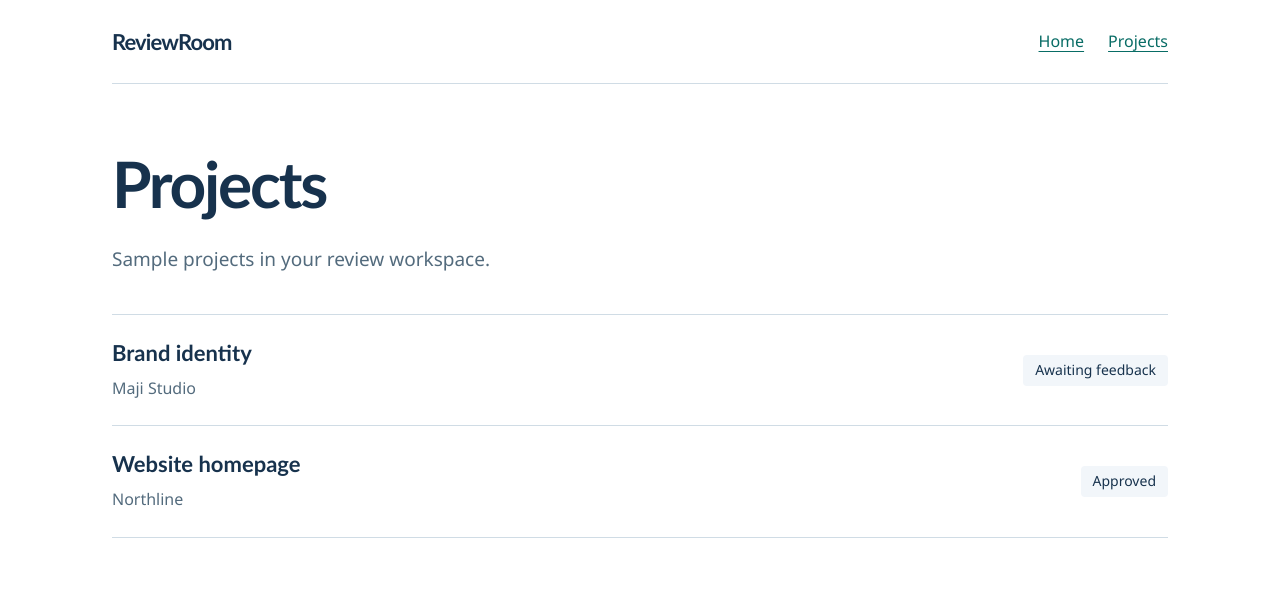
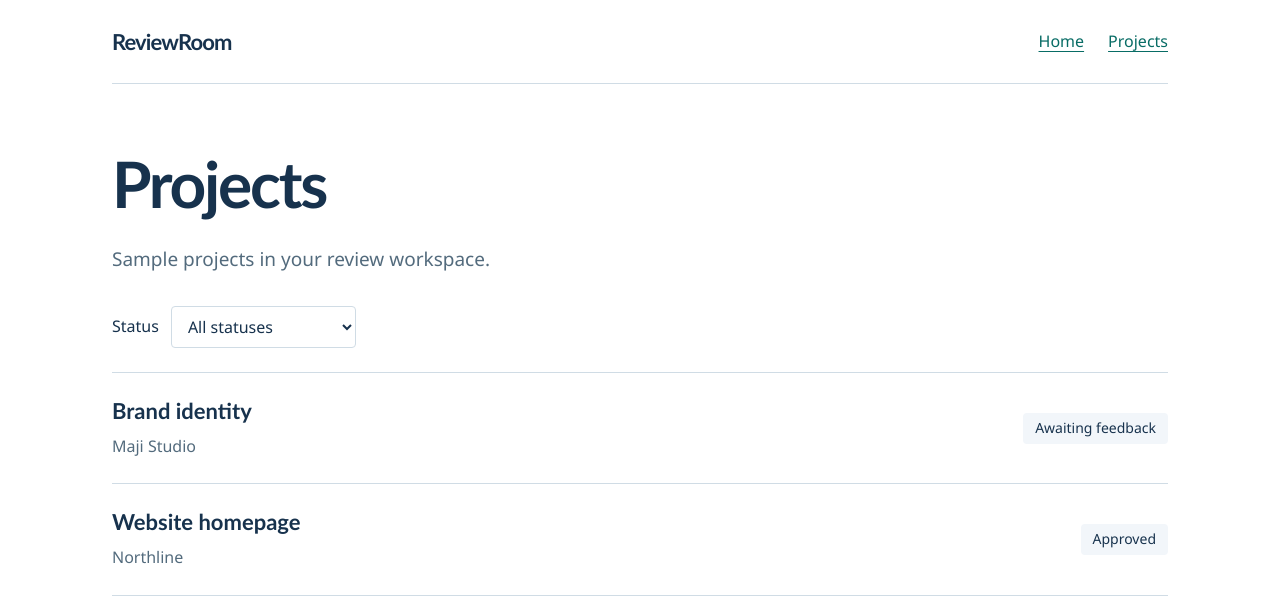
Before and after one commit to adil-aad/reviewroom, a Next.js app: page /projects in a window 1280 px wide. Shown: the top 602 px of the page. Built offline with nearby package versions, Linux system fonts and the light colour scheme.

Commit message:
feat: add a simple client-side project status filter

```diff
--- a/src/app/globals.css
+++ b/src/app/globals.css
@@ -18,7 +18,7 @@ body {
 }
 
 a { color: var(--accent); text-underline-offset: 0.25em; }
-a:focus-visible { outline: 3px solid var(--accent); outline-offset: 5px; }
+a:focus-visible, select:focus-visible { outline: 3px solid var(--accent); outline-offset: 5px; }
 h1, h2, h3, p { margin: 0; }
 h1, h2, h3, .wordmark { font-family: "Trebuchet MS", sans-serif; }
 
@@ -93,8 +93,25 @@ nav { display: flex; gap: 1.5rem; }
 .workflow li::marker { color: var(--accent); font-weight: 700; }
 .workflow p, .project-list p { margin-top: 0.5rem; color: var(--muted); }
 
+.project-filter {
+  display: flex;
+  align-items: center;
+  flex-wrap: wrap;
+  gap: 0.75rem;
+  margin-top: 2rem;
+}
+
+.project-filter select {
+  padding: 0.5rem 0.75rem;
+  border: 1px solid var(--line);
+  border-radius: 4px;
+  background: var(--paper);
+  color: var(--ink);
+  font: inherit;
+}
+
 .project-list {
-  margin-top: 2.5rem;
+  margin-top: 1.5rem;
   padding: 0;
   list-style: none;
   border-top: 1px solid var(--line);
--- /dev/null
+++ b/src/app/projects/ProjectList.tsx
@@ -0,0 +1,51 @@
+"use client";
+
+import { useState } from "react";
+
+type Project = {
+  id: string;
+  name: string;
+  client: string;
+  status: string;
+};
+
+export default function ProjectList({ projects }: { projects: Project[] }) {
+  const [status, setStatus] = useState("All");
+
+  const visibleProjects = projects.filter(
+    (project) => status === "All" || project.status === status,
+  );
+
+  return (
+    <>
+      <div className="project-filter">
+        <label htmlFor="project-status">Status</label>
+        <select
+          id="project-status"
+          value={status}
+          onChange={(event) => setStatus(event.target.value)}
+        >
+          <option value="All">All statuses</option>
+          <option value="Awaiting feedback">Awaiting feedback</option>
+          <option value="Approved">Approved</option>
+        </select>
+      </div>
+
+      {visibleProjects.length === 0 ? (
+        <p className="lead">No projects match this status.</p>
+      ) : (
+        <ul className="project-list">
+          {visibleProjects.map((project) => (
+            <li key={project.id}>
+              <div>
+                <h2>{project.name}</h2>
+                <p>{project.client}</p>
+              </div>
+              <span className="status">{project.status}</span>
+            </li>
+          ))}
+        </ul>
+      )}
+    </>
+  );
+}
--- a/src/app/projects/page.tsx
+++ b/src/app/projects/page.tsx
@@ -1,3 +1,5 @@
+import ProjectList from "./ProjectList";
+
 const projects = [
   {
     id: "brand-identity",
@@ -18,17 +20,7 @@ export default function ProjectsPage() {
     <main id="main-content" className="page">
       <h1>Projects</h1>
       <p className="lead">Sample projects in your review workspace.</p>
-      <ul className="project-list">
-        {projects.map((project) => (
-          <li key={project.id}>
-            <div>
-              <h2>{project.name}</h2>
-              <p>{project.client}</p>
-            </div>
-            <span className="status">{project.status}</span>
-          </li>
-        ))}
-      </ul>
+      <ProjectList projects={projects} />
     </main>
   );
 }
```
Also changed, not shown: 2 other files (tests, documents, lock files or other folders).
